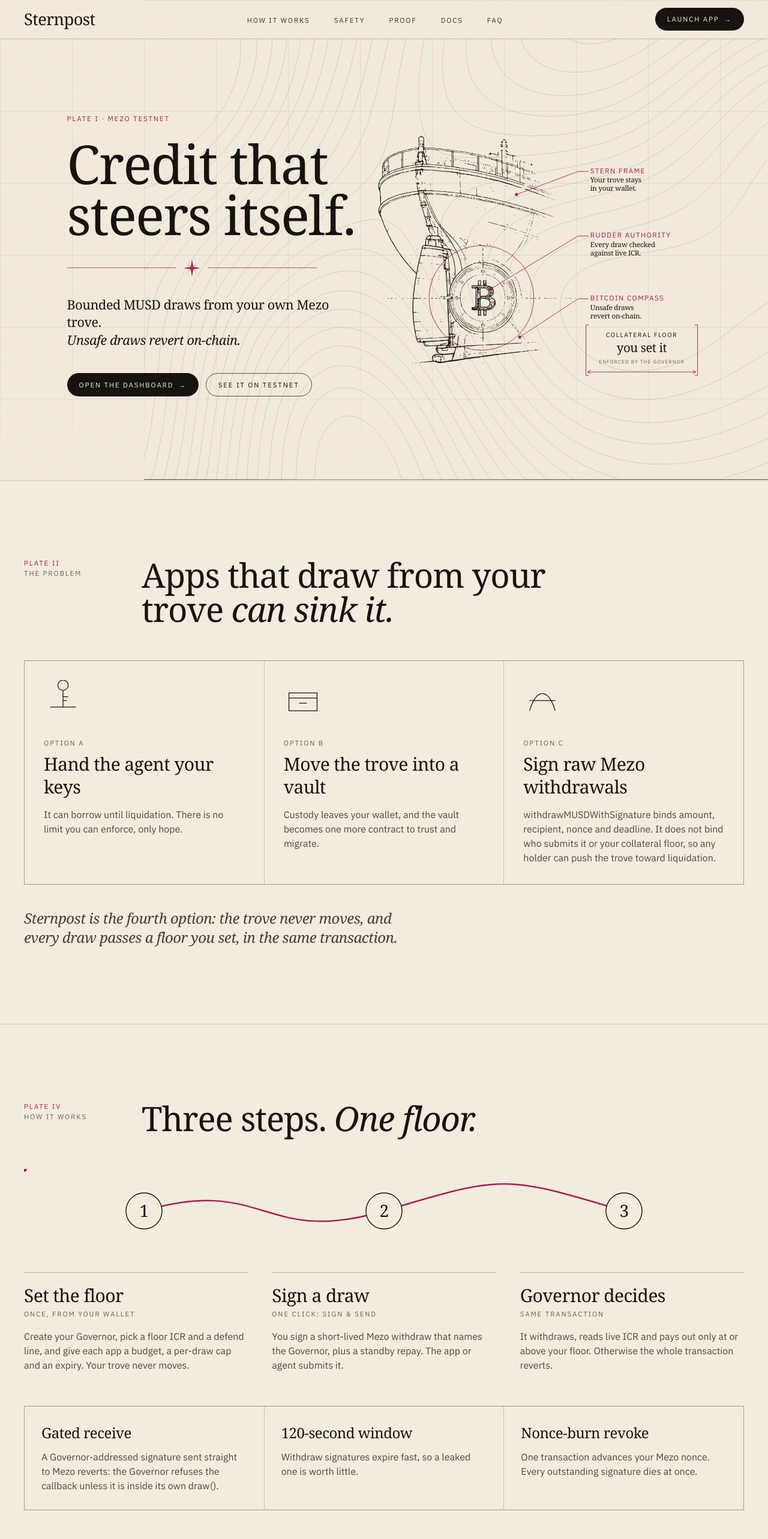
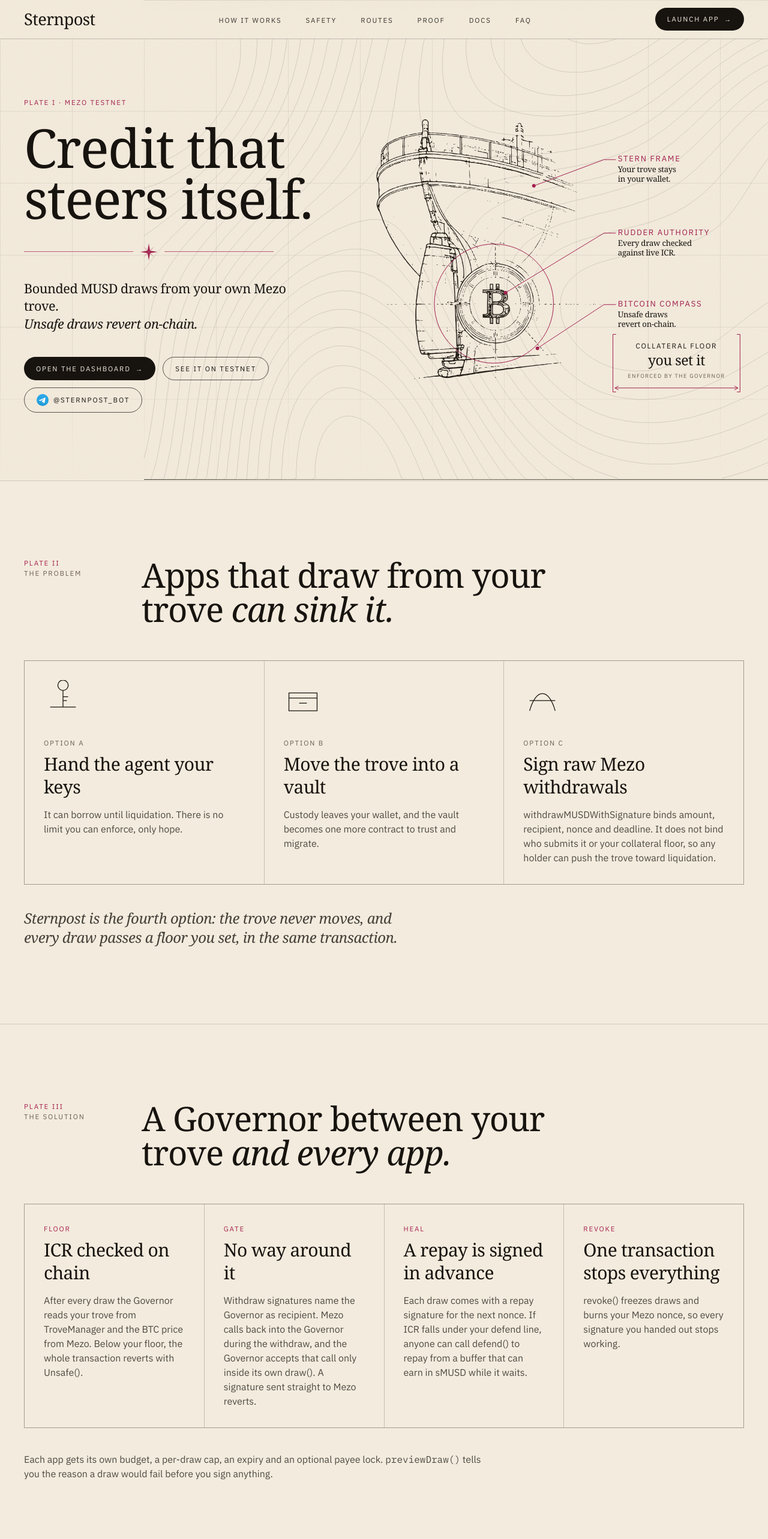
Before and after one commit to mohamedwael201193/Sternpost, a React (Vite) app in the folder app/: page /apps in a window 1280 px wide. Shown: the top 2566 px of the page at 60% size. Built offline with nearby package versions, Linux system fonts and the light colour scheme.

Commit message:
feat(landing): full story order, Telegram in hero, nav and footer

```diff
--- a/app/src/landing/Faq.tsx
+++ b/app/src/landing/Faq.tsx
@@ -10,7 +10,7 @@ const QA = [
 
 export function Faq() {
   return (
-    <Plate id="faq" n="VII" kicker="Margin notes" title={<>Questions, <em>answered in the margin.</em></>}>
+    <Plate id="faq" n="XI" kicker="Margin notes" title={<>Questions, <em>answered in the margin.</em></>}>
       <div className="divide-y divide-ink/15 border-y border-ink/25">
         {QA.map(([q, a]) => (
           <details key={q} className="group py-6">
--- a/app/src/landing/FloorDemo.tsx
+++ b/app/src/landing/FloorDemo.tsx
@@ -15,7 +15,7 @@ export function FloorDemo() {
   const now = Number((COLL * PRICE * 100n) / DEBT / WAD)
   const after = Number((v.icrAfter * 100n) / WAD)
   return (
-    <Plate id="floor" n="IV" kicker="Safety floor" title={<>Try to sink it. <em>The floor holds.</em></>} className="bg-paper2/60">
+    <Plate id="floor" n="V" kicker="Safety floor" title={<>Try to sink it. <em>The floor holds.</em></>} className="bg-paper2/60">
       <div className="grid items-center gap-12 lg:grid-cols-[1fr_1fr]">
         <div className="flex justify-center"><Gauge value={now} floor={floor} projected={after} size={380} /></div>
         <div className="plate p-8">
--- a/app/src/landing/Footer.tsx
+++ b/app/src/landing/Footer.tsx
@@ -1,5 +1,6 @@
 import { Link } from 'react-router-dom'
 import { RoseRule } from '../ui/Rose'
+import { BOT_URL, TelegramButton, TelegramLogo } from './Telegram'
 
 export function Footer() {
   return (
@@ -8,11 +9,17 @@ export function Footer() {
       <div className="relative mx-auto max-w-[1280px] px-6 py-24 text-center lg:px-10">
         <p className="display text-[clamp(2.4rem,5vw,4.5rem)] leading-none">Set the floor. <em>Let them steer.</em></p>
         <RoseRule className="mx-auto my-10 max-w-sm" />
-        <Link to="/app" className="pill">Launch app <span aria-hidden>→</span></Link>
+        <div className="flex flex-wrap justify-center gap-3">
+          <Link to="/app" className="pill">Launch app <span aria-hidden>→</span></Link>
+          <TelegramButton />
+        </div>
         <div className="mt-20 flex flex-wrap items-center justify-between gap-4 border-t border-ink/20 pt-6 text-sm text-muted">
           <span className="display text-xl text-ink">Sternpost</span>
           <span>Built for the Mezo Buildathon · Testnet 31611 · Not audited</span>
-          <a className="ink-link" href="https://github.com/mohamedwael201193/Sternpost">GitHub ↗</a>
+          <span className="flex items-center gap-5">
+            <a className="ink-link inline-flex items-center gap-1.5" href={BOT_URL} target="_blank" rel="noreferrer"><TelegramLogo size={16} /> Telegram ↗</a>
+            <a className="ink-link" href="https://github.com/mohamedwael201193/Sternpost">GitHub ↗</a>
+          </span>
         </div>
       </div>
     </footer>
--- a/app/src/landing/Hero.tsx
+++ b/app/src/landing/Hero.tsx
@@ -1,6 +1,7 @@
 import { motion, useReducedMotion, useScroll, useTransform } from 'motion/react'
 import { Link } from 'react-router-dom'
 import { RoseRule } from '../ui/Rose'
+import { TelegramButton } from './Telegram'
 
 // Overlay coordinates share the plate's 1179×1380 space; labels live in the extra right margin.
 const NOTES = [
@@ -33,6 +34,7 @@ export function Hero() {
           <motion.div {...fade(.5)} className="mt-10 flex flex-wrap gap-3">
             <Link to="/app" className="pill">Open the dashboard <span aria-hidden>→</span></Link>
             <a href="#proof" className="pill-ghost">See it on testnet</a>
+            <TelegramButton />
           </motion.div>
         </div>
 
--- a/app/src/landing/Integrations.tsx
+++ b/app/src/landing/Integrations.tsx
@@ -12,7 +12,7 @@ const MEZO = [
 
 export function Integrations() {
   return (
-    <Plate id="integrations" n="VI" kicker="Built on Mezo" title={<>Native to Mezo. <em>No new token, no new custody.</em></>} className="bg-paper2/60">
+    <Plate id="integrations" n="X" kicker="Built on Mezo" title={<>Native to Mezo. <em>No new token, no new custody.</em></>} className="bg-paper2/60">
       <div className="grid gap-12 lg:grid-cols-2">
         <Reveal>
           <ul className="grid grid-cols-2 gap-px border border-ink/20 bg-ink/20 sm:grid-cols-3">
--- a/app/src/landing/Landing.tsx
+++ b/app/src/landing/Landing.tsx
@@ -6,6 +6,10 @@ import { FloorDemo } from './FloorDemo'
 import { Proof } from './Proof'
 import { Integrations } from './Integrations'
 import { Faq } from './Faq'
+import { Solution } from './Solution'
+import { Routes } from './Routes'
+import { Agents } from './Agents'
+import { Roadmap } from './Roadmap'
 import { Footer } from './Footer'
 
 export default function Landing() {
@@ -13,7 +17,7 @@ export default function Landing() {
     <>
       <Nav />
       <main>
-        <Hero /><Problem /><HowItWorks /><FloorDemo /><Proof /><Integrations /><Faq />
+        <Hero /><Problem /><Solution /><HowItWorks /><FloorDemo /><Routes /><Agents /><Proof /><Roadmap /><Integrations /><Faq />
       </main>
       <Footer />
     </>
--- a/app/src/landing/Nav.tsx
+++ b/app/src/landing/Nav.tsx
@@ -1,6 +1,6 @@
 import { Link } from 'react-router-dom'
 
-const LINKS = [['How it works', '#how'], ['Safety', '#floor'], ['Proof', '#proof'], ['Docs', 'https://github.com/mohamedwael201193/Sternpost#readme'], ['FAQ', '#faq']] as const
+const LINKS = [['How it works', '#how'], ['Safety', '#floor'], ['Routes', '#routes'], ['Proof', '#proof'], ['Docs', 'https://github.com/mohamedwael201193/Sternpost#readme'], ['FAQ', '#faq']] as const
 
 export function Nav() {
   return (
```
